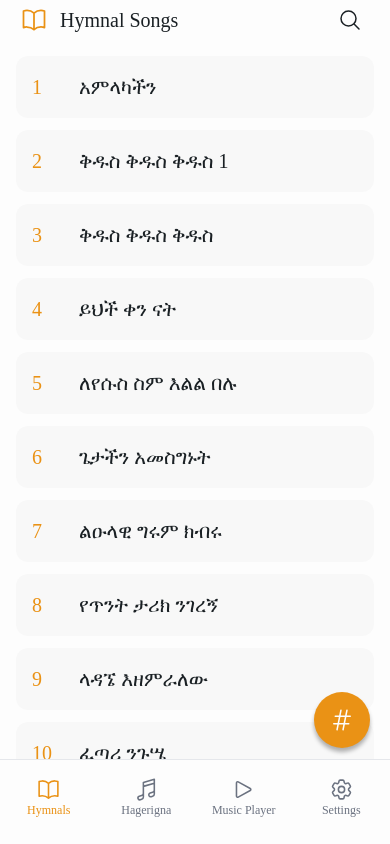
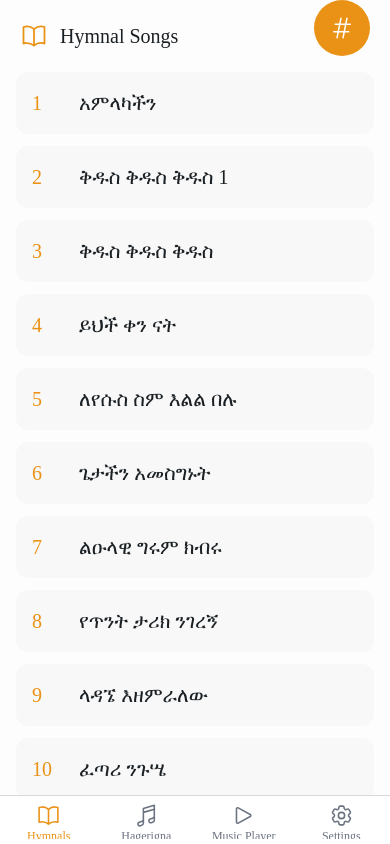
Before and after one commit to EzraSeminary/Wudassie-SDA-App, a React Native app: screen / in a window 390 px wide. Built offline with nearby package versions, Linux system fonts and the light colour scheme.

Commit message:
Update status and navigation bar issues

```diff
--- a/App.tsx
+++ b/App.tsx
@@ -12,7 +12,7 @@ import { createNativeStackNavigator } from '@react-navigation/native-stack';
 import { Provider, useSelector } from 'react-redux';
 import { GestureHandlerRootView } from 'react-native-gesture-handler';
 import { SafeAreaProvider } from 'react-native-safe-area-context';
-import { StatusBar } from 'react-native';
+import { StatusBar, Platform } from 'react-native';
 import store, { RootState } from './src/store';
 import SongList from './src/components/SongList';
 import SongDetail from './src/components/SongDetail';
@@ -82,8 +82,11 @@ const TabNavigator = () => {
     <>
       <StatusBar
         barStyle={isDarkMode ? 'light-content' : 'dark-content'}
-        backgroundColor={isDarkMode ? '#1A2024' : '#FDFDFD'}
-        translucent={false}
+        backgroundColor={Platform.select({
+          android: isDarkMode ? '#1A2024' : '#FDFDFD',
+          ios: 'transparent'
+        })}
+        translucent={Platform.OS === 'android'}
       />
       <Tab.Navigator
         screenOptions={({ route }) => ({
@@ -105,7 +108,8 @@ const TabNavigator = () => {
           },
           tabBarActiveTintColor: '#EA9215',
           tabBarInactiveTintColor: isDarkMode ? '#9CA3AF' : '#6B7280',
-          tabBarStyle: {
+          tabBarStyle: Platform.select({
+            ios: {
               backgroundColor: isDarkMode ? '#1A2024' : '#FDFDFD',
               borderTopColor: isDarkMode ? '#374151' : '#E5E7EB',
               position: 'absolute',
@@ -115,6 +119,16 @@ const TabNavigator = () => {
               elevation: 0,
               shadowOpacity: 0,
             },
+            android: {
+              backgroundColor: isDarkMode ? '#1A2024' : '#FDFDFD',
+              borderTopColor: isDarkMode ? '#374151' : '#E5E7EB',
+              position: 'absolute',
+              height: 85,
+              paddingBottom: 20,
+              paddingTop: 10,
+              elevation: 0,
+            }
+          }),
           tabBarLabelStyle: {
             fontFamily: 'Nokia-Bold',
             fontSize: 12,
--- a/src/components/SongDetail.tsx
+++ b/src/components/SongDetail.tsx
@@ -1,7 +1,8 @@
 import React, { useState } from 'react';
-import { View, Text, TouchableWithoutFeedback, ScrollView, SafeAreaView } from 'react-native';
+import { View, Text, TouchableWithoutFeedback, ScrollView, Platform } from 'react-native';
 import { RouteProp, useRoute, useNavigation } from '@react-navigation/native';
 import { useSelector } from 'react-redux';
+import { SafeAreaView } from 'react-native-safe-area-context';
 import { RootState } from '../store';
 import { RootStackParamList } from '../../App';
 import { ArrowLeftIcon, ArrowsPointingOutIcon, ArrowsPointingInIcon, AdjustmentsHorizontalIcon, HashtagIcon } from 'react-native-heroicons/outline';
@@ -127,7 +128,7 @@ const SongDetail = () => {
     return (
       <GestureDetector gesture={panGesture}>
         <View style={dynamicStyles.container}>
-          <SafeAreaView style={tw`flex-1`}>
+          <SafeAreaView style={tw`flex-1`} edges={['top']}>
             <View style={tw`flex-row justify-between items-center absolute top-4 left-5 right-5 z-10`}>
               <TouchableWithoutFeedback onPress={toggleFullScreen}>
                 <View style={tw`p-2`}>
@@ -144,6 +145,10 @@ const SongDetail = () => {
               showsVerticalScrollIndicator={false}
               scrollEnabled={true}
               bounces={true}
+              contentContainerStyle={Platform.select({
+                ios: { paddingBottom: 20 },
+                android: { paddingBottom: 20 }
+              })}
             >
               <View style={tw`p-5 pt-16`}>
                 <Text style={[dynamicStyles.title, tw`text-center mb-8 font-nokia-bold`]}>
@@ -175,8 +180,8 @@ const SongDetail = () => {
   return (
     <GestureDetector gesture={panGesture}>
       <View style={dynamicStyles.container}>
-        <SafeAreaView style={tw`flex-1`}>
-          <View style={dynamicStyles.header}>
+        <SafeAreaView style={tw`flex-1`} edges={['top']}>
+          <View style={[dynamicStyles.header, tw`pt-4`]}>
             <TouchableWithoutFeedback onPress={handleBackPress}>
               <View style={tw`p-2`}>
                 <ArrowLeftIcon size={24} color="#EA9215" />
@@ -207,20 +212,41 @@ const SongDetail = () => {
             showsVerticalScrollIndicator={false}
             scrollEnabled={true}
             bounces={true}
+            contentContainerStyle={Platform.select({
+              ios: {
+                padding: 20,
+                paddingBottom: 120
+              },
+              android: {
+                padding: 20,
+                paddingBottom: 120
+              }
+            })}
           >
-            <View style={tw`p-5`}>
-              {song.lyrics.split('\\n').map((line, index) => (
-                <Text key={index} style={dynamicStyles.lyrics}>
-                  {line}
-                </Text>
-              ))}
-            </View>
+            {song.lyrics.split('\\n').map((line, index) => (
+              <Text key={index} style={dynamicStyles.lyrics}>
+                {line}
+              </Text>
+            ))}
           </ScrollView>
 
           {/* Floating Numpad Button */}
           <TouchableWithoutFeedback onPress={handleOpenNumpad}>
             <View style={[
-              tw`absolute bottom-24 right-5 bg-accent-6 rounded-full p-4`,
+              tw`absolute right-5 bg-accent-6 rounded-full p-4 shadow-lg`,
+              Platform.select({
+                ios: {
+                  bottom: 100,
+                  shadowColor: '#000',
+                  shadowOffset: { width: 0, height: 4 },
+                  shadowOpacity: 0.3,
+                  shadowRadius: 4,
+                },
+                android: {
+                  bottom: 100,
+                  elevation: 8,
+                }
+              }),
               getCardStyle()
             ]}>
               <HashtagIcon size={24} color="#FDFDFD" />
--- a/src/components/SongList.tsx
+++ b/src/components/SongList.tsx
@@ -1,8 +1,9 @@
 import React, {useEffect, useState} from 'react';
-import {FlatList, Text, View, TextInput, TouchableWithoutFeedback, SafeAreaView} from 'react-native';
+import {FlatList, Text, View, TextInput, TouchableWithoutFeedback, Platform} from 'react-native';
 import {useNavigation} from '@react-navigation/native';
 import {NativeStackNavigationProp} from '@react-navigation/native-stack';
 import {useSelector} from 'react-redux';
+import {SafeAreaView} from 'react-native-safe-area-context';
 import {RootState} from '../store';
 import {RootStackParamList} from '../../App';
 import hymnalData from './SDA_Hymnal.json';
@@ -111,8 +112,8 @@ const SongList = () => {
 
   return (
     <View style={tw`flex-1 ${isDarkMode ? 'bg-dark-primary-10' : 'bg-primary-1'}`}>
-      <SafeAreaView style={tw`flex-1`}>
-        <View style={tw`flex-row items-center justify-between px-5 pb-4`}>
+      <SafeAreaView style={tw`flex-1`} edges={['top']}>
+        <View style={tw`flex-row items-center justify-between px-5 pb-4 pt-4`}>
           <View style={tw`flex-row items-center flex-1`}>
             <BookOpenIcon size={28} color="#EA9215" />
             <Text style={tw`text-2xl font-nokia-bold ml-3 ${isDarkMode ? 'text-dark-secondary-1' : 'text-secondary-10'}`}>
@@ -154,7 +155,10 @@ const SongList = () => {
           scrollEnabled={true}
           bounces={true}
           removeClippedSubviews={true}
-          contentContainerStyle={tw`pb-28`}
+          contentContainerStyle={Platform.select({
+            ios: tw`pb-28`,
+            android: tw`pb-32`
+          })}
           keyboardShouldPersistTaps="handled"
           ListEmptyComponent={
             searchQuery ? (
@@ -171,15 +175,21 @@ const SongList = () => {
       {/* Floating Numpad Button */}
       <TouchableWithoutFeedback onPress={handleOpenNumpad}>
         <View style={[
-          tw`absolute bottom-24 right-5 bg-accent-6 rounded-full p-4 shadow-lg`,
-          getCardStyle(),
-          {
-            elevation: 8,
-            shadowColor: '#000',
-            shadowOffset: { width: 0, height: 4 },
-            shadowOpacity: 0.3,
-            shadowRadius: 4,
-          }
+          tw`absolute right-5 bg-accent-6 rounded-full p-4 shadow-lg`,
+          Platform.select({
+            ios: {
+              bottom: 100,
+              shadowColor: '#000',
+              shadowOffset: { width: 0, height: 4 },
+              shadowOpacity: 0.3,
+              shadowRadius: 4,
+            },
+            android: {
+              bottom: 100,
+              elevation: 8,
+            }
+          }),
+          getCardStyle()
         ]}>
           <HashtagIcon size={24} color="#FDFDFD" />
         </View>
```
Lines whose indentation alone changed are shown as unchanged.
